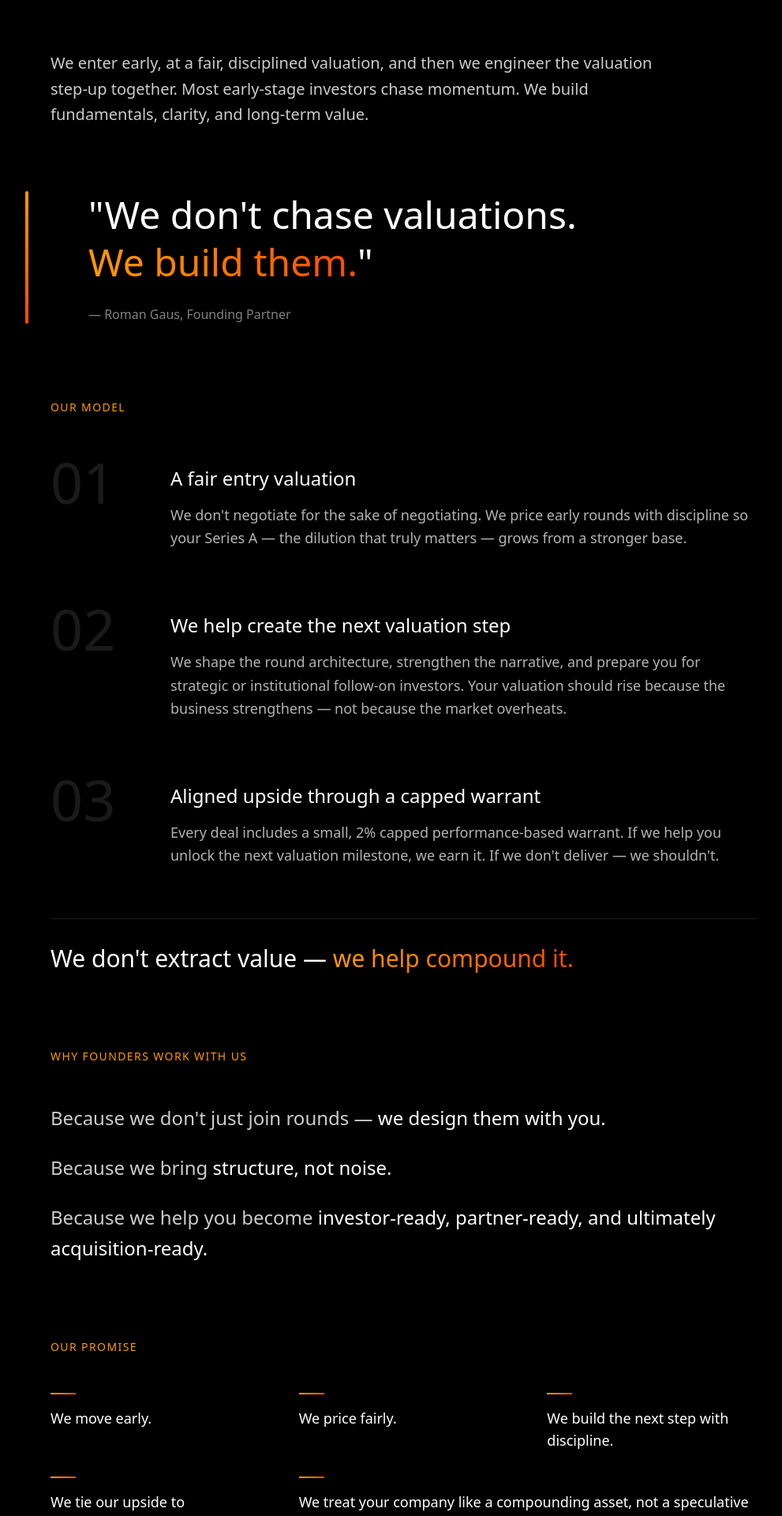
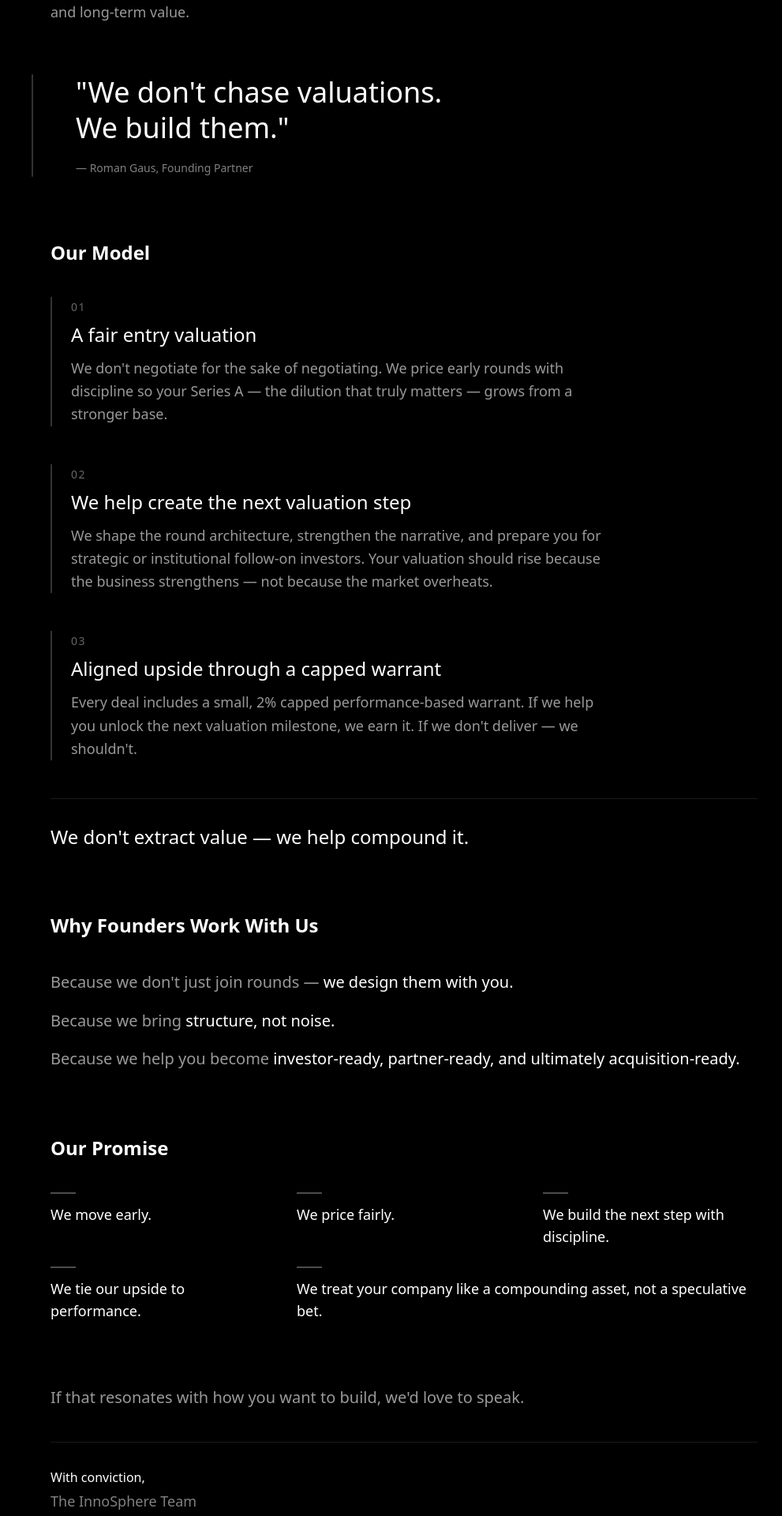
Before and after one commit to mehtab-afsar/innosphere-ventures, a Next.js app: page /letter in a window 1280 px wide. Shown: the part 540-2460 px from the top of the page at 79% size, without its empty margins (128-1119 px from the left). Built offline with nearby package versions, Linux system fonts and the light colour scheme.

Commit message:
home changes

```diff
--- a/app/letter/page.tsx
+++ b/app/letter/page.tsx
@@ -22,163 +22,152 @@ export default function LetterPage() {
             <ArrowLeft className="w-4 h-4 group-hover:-translate-x-1 transition-transform duration-200" />
             <span className="font-extralight text-sm">Back</span>
           </Link>
-          <Badge className="mb-6 font-light bg-gradient-to-r from-amber-500 to-orange-600 text-white border-0 hover:from-amber-600 hover:to-orange-700">
+          <Badge className="mb-6 font-light bg-black dark:bg-white text-white dark:text-black border-black dark:border-white hover:bg-black/90 dark:hover:bg-white/90">
             Founder Letter
           </Badge>
-          <h1 className="text-4xl sm:text-5xl lg:text-7xl font-extralight mb-8 text-gray-900 dark:text-white leading-[1.1]">
-            <span className="bg-gradient-to-r from-cyan-400 via-purple-400 to-rose-400 bg-clip-text text-transparent">Conviction</span> sparks.
+          <h1 className="text-2xl sm:text-3xl md:text-4xl lg:text-5xl font-extralight mb-6 text-gray-900 dark:text-white leading-tight">
+            <span className="font-light bg-gradient-to-r from-cyan-400 via-purple-400 to-rose-400 bg-clip-text text-transparent">Conviction sparks.</span>
             <br />
-            <span className="bg-gradient-to-r from-amber-400 via-emerald-400 to-cyan-400 bg-clip-text text-transparent">Consensus</span> amplifies.
+            <span className="font-light bg-gradient-to-r from-amber-400 via-emerald-400 to-cyan-400 bg-clip-text text-transparent">Consensus amplifies.</span>
           </h1>
-          <p className="text-xl lg:text-2xl font-extralight text-gray-600 dark:text-white/70 max-w-2xl leading-relaxed">
+          <p className="text-base sm:text-lg md:text-xl font-extralight text-gray-600 dark:text-white/60 max-w-2xl leading-relaxed">
             We follow a value-investing approach — more Warren Buffett than Silicon Valley.
           </p>
         </div>
       </section>
 
       {/* Letter Content */}
-      <section className="py-16 px-6 lg:px-12">
+      <section className="pt-0 pb-16 px-6 lg:px-12">
         <div className="max-w-4xl mx-auto">
 
           {/* Opening */}
-          <div className="mb-20">
-            <p className="text-lg lg:text-xl font-light text-gray-700 dark:text-white/80 leading-relaxed max-w-3xl">
+          <div className="mb-16">
+            <p className="text-base sm:text-lg font-extralight text-gray-600 dark:text-white/60 leading-relaxed max-w-3xl">
               We enter early, at a fair, disciplined valuation, and then we engineer the valuation step-up together.
               Most early-stage investors chase momentum. We build fundamentals, clarity, and long-term value.
             </p>
           </div>
 
           {/* Featured Quote */}
-          <div className="mb-24 relative">
-            <div className="absolute -left-4 lg:-left-8 top-0 bottom-0 w-1 bg-gradient-to-b from-amber-500 to-orange-600 rounded-full" />
-            <blockquote className="pl-8 lg:pl-12">
-              <p className="text-3xl lg:text-5xl font-extralight text-gray-900 dark:text-white leading-tight mb-6">
+          <div className="mb-20 relative">
+            <div className="absolute -left-4 lg:-left-6 top-0 bottom-0 w-[2px] bg-gray-300 dark:bg-white/20 rounded-full" />
+            <blockquote className="pl-6 lg:pl-8">
+              <p className="text-xl sm:text-2xl md:text-3xl lg:text-4xl font-extralight text-gray-900 dark:text-white leading-tight mb-4">
                 "We don't chase valuations.
                 <br />
-                <span className="bg-gradient-to-r from-amber-500 to-orange-600 bg-clip-text text-transparent">
-                  We build them.
-                </span>"
+                <span className="font-light">We build them.</span>"
               </p>
-              <cite className="text-base font-light text-gray-500 dark:text-white/50 not-italic">
+              <cite className="text-sm font-extralight text-gray-500 dark:text-white/50 not-italic">
                 — Roman Gaus, Founding Partner
               </cite>
             </blockquote>
           </div>
 
           {/* Our Model Section */}
-          <div className="mb-24">
-            <h2 className="text-sm font-medium tracking-widest uppercase text-amber-600 dark:text-amber-500 mb-12">
+          <div className="mb-20">
+            <h2 className="text-xl sm:text-2xl font-semibold text-gray-900 dark:text-white mb-10">
               Our Model
             </h2>
 
-            <div className="space-y-16">
+            <div className="space-y-12">
               {/* Model Item 1 */}
-              <div className="grid lg:grid-cols-[120px_1fr] gap-4 lg:gap-8">
-                <span className="text-6xl lg:text-7xl font-extralight text-gray-200 dark:text-white/10">01</span>
-                <div className="lg:pt-4">
-                  <h3 className="text-xl lg:text-2xl font-light text-gray-900 dark:text-white mb-4">
-                    A fair entry valuation
-                  </h3>
-                  <p className="text-base lg:text-lg font-light text-gray-600 dark:text-white/70 leading-relaxed">
-                    We don't negotiate for the sake of negotiating. We price early rounds with discipline so your Series A — the dilution that truly matters — grows from a stronger base.
-                  </p>
-                </div>
+              <div className="pl-4 lg:pl-6 border-l-2 border-gray-300 dark:border-white/20">
+                <span className="text-sm font-extralight text-gray-400 dark:text-white/40 tracking-widest">01</span>
+                <h3 className="text-lg sm:text-xl lg:text-2xl font-light text-gray-900 dark:text-white mt-2 mb-3">
+                  A fair entry valuation
+                </h3>
+                <p className="text-base sm:text-lg font-extralight text-gray-600 dark:text-white/60 leading-relaxed max-w-2xl">
+                  We don't negotiate for the sake of negotiating. We price early rounds with discipline so your Series A — the dilution that truly matters — grows from a stronger base.
+                </p>
               </div>
 
               {/* Model Item 2 */}
-              <div className="grid lg:grid-cols-[120px_1fr] gap-4 lg:gap-8">
-                <span className="text-6xl lg:text-7xl font-extralight text-gray-200 dark:text-white/10">02</span>
-                <div className="lg:pt-4">
-                  <h3 className="text-xl lg:text-2xl font-light text-gray-900 dark:text-white mb-4">
-                    We help create the next valuation step
-                  </h3>
-                  <p className="text-base lg:text-lg font-light text-gray-600 dark:text-white/70 leading-relaxed">
-                    We shape the round architecture, strengthen the narrative, and prepare you for strategic or institutional follow-on investors. Your valuation should rise because the business strengthens — not because the market overheats.
-                  </p>
-                </div>
+              <div className="pl-4 lg:pl-6 border-l-2 border-gray-300 dark:border-white/20">
+                <span className="text-sm font-extralight text-gray-400 dark:text-white/40 tracking-widest">02</span>
+                <h3 className="text-lg sm:text-xl lg:text-2xl font-light text-gray-900 dark:text-white mt-2 mb-3">
+                  We help create the next valuation step
+                </h3>
+                <p className="text-base sm:text-lg font-extralight text-gray-600 dark:text-white/60 leading-relaxed max-w-2xl">
+                  We shape the round architecture, strengthen the narrative, and prepare you for strategic or institutional follow-on investors. Your valuation should rise because the business strengthens — not because the market overheats.
+                </p>
               </div>
 
               {/* Model Item 3 */}
-              <div className="grid lg:grid-cols-[120px_1fr] gap-4 lg:gap-8">
-                <span className="text-6xl lg:text-7xl font-extralight text-gray-200 dark:text-white/10">03</span>
-                <div className="lg:pt-4">
-                  <h3 className="text-xl lg:text-2xl font-light text-gray-900 dark:text-white mb-4">
-                    Aligned upside through a capped warrant
-                  </h3>
-                  <p className="text-base lg:text-lg font-light text-gray-600 dark:text-white/70 leading-relaxed">
-                    Every deal includes a small, 2% capped performance-based warrant. If we help you unlock the next valuation milestone, we earn it. If we don't deliver — we shouldn't.
-                  </p>
-                </div>
+              <div className="pl-4 lg:pl-6 border-l-2 border-gray-300 dark:border-white/20">
+                <span className="text-sm font-extralight text-gray-400 dark:text-white/40 tracking-widest">03</span>
+                <h3 className="text-lg sm:text-xl lg:text-2xl font-light text-gray-900 dark:text-white mt-2 mb-3">
+                  Aligned upside through a capped warrant
+                </h3>
+                <p className="text-base sm:text-lg font-extralight text-gray-600 dark:text-white/60 leading-relaxed max-w-2xl">
+                  Every deal includes a small, 2% capped performance-based warrant. If we help you unlock the next valuation milestone, we earn it. If we don't deliver — we shouldn't.
+                </p>
               </div>
             </div>
 
             {/* Highlight Statement */}
-            <div className="mt-16 pt-8 border-t border-gray-200 dark:border-white/10">
-              <p className="text-2xl lg:text-3xl font-extralight text-gray-900 dark:text-white">
-                We don't extract value —{" "}
-                <span className="font-light bg-gradient-to-r from-amber-500 to-orange-600 bg-clip-text text-transparent">
-                  we help compound it.
-                </span>
+            <div className="mt-12 pt-8 border-t border-gray-200 dark:border-white/10">
+              <p className="text-lg sm:text-xl md:text-2xl font-extralight text-gray-900 dark:text-white">
+                We don't extract value — <span className="font-light">we help compound it.</span>
               </p>
             </div>
           </div>
 
           {/* Why Founders Work With Us */}
-          <div className="mb-24">
-            <h2 className="text-sm font-medium tracking-widest uppercase text-amber-600 dark:text-amber-500 mb-12">
+          <div className="mb-20">
+            <h2 className="text-xl sm:text-2xl font-semibold text-gray-900 dark:text-white mb-10">
               Why Founders Work With Us
             </h2>
-            <div className="space-y-6">
-              <p className="text-xl lg:text-2xl font-extralight text-gray-700 dark:text-white/80 leading-relaxed">
+            <div className="space-y-4">
+              <p className="text-base sm:text-lg md:text-xl font-extralight text-gray-600 dark:text-white/60 leading-relaxed">
                 Because we don't just join rounds — <span className="font-light text-gray-900 dark:text-white">we design them with you.</span>
               </p>
-              <p className="text-xl lg:text-2xl font-extralight text-gray-700 dark:text-white/80 leading-relaxed">
+              <p className="text-base sm:text-lg md:text-xl font-extralight text-gray-600 dark:text-white/60 leading-relaxed">
                 Because we bring <span className="font-light text-gray-900 dark:text-white">structure, not noise.</span>
               </p>
-              <p className="text-xl lg:text-2xl font-extralight text-gray-700 dark:text-white/80 leading-relaxed">
+              <p className="text-base sm:text-lg md:text-xl font-extralight text-gray-600 dark:text-white/60 leading-relaxed">
                 Because we help you become <span className="font-light text-gray-900 dark:text-white">investor-ready, partner-ready, and ultimately acquisition-ready.</span>
               </p>
             </div>
           </div>
 
           {/* Our Promise */}
-          <div className="mb-24">
-            <h2 className="text-sm font-medium tracking-widest uppercase text-amber-600 dark:text-amber-500 mb-12">
+          <div className="mb-20">
+            <h2 className="text-xl sm:text-2xl font-semibold text-gray-900 dark:text-white mb-10">
               Our Promise
             </h2>
-            <div className="grid sm:grid-cols-2 lg:grid-cols-3 gap-x-12 gap-y-8">
+            <div className="grid sm:grid-cols-2 lg:grid-cols-3 gap-x-10 gap-y-6">
               <div className="group">
-                <div className="w-8 h-[2px] bg-gradient-to-r from-amber-500 to-orange-600 mb-4 group-hover:w-12 transition-all duration-300" />
-                <p className="text-lg font-light text-gray-900 dark:text-white">We move early.</p>
+                <div className="w-8 h-[2px] bg-gray-300 dark:bg-white/30 mb-3 group-hover:w-12 transition-all duration-300" />
+                <p className="text-base sm:text-lg font-light text-gray-900 dark:text-white">We move early.</p>
               </div>
               <div className="group">
-                <div className="w-8 h-[2px] bg-gradient-to-r from-amber-500 to-orange-600 mb-4 group-hover:w-12 transition-all duration-300" />
-                <p className="text-lg font-light text-gray-900 dark:text-white">We price fairly.</p>
+                <div className="w-8 h-[2px] bg-gray-300 dark:bg-white/30 mb-3 group-hover:w-12 transition-all duration-300" />
+                <p className="text-base sm:text-lg font-light text-gray-900 dark:text-white">We price fairly.</p>
               </div>
               <div className="group">
-                <div className="w-8 h-[2px] bg-gradient-to-r from-amber-500 to-orange-600 mb-4 group-hover:w-12 transition-all duration-300" />
-                <p className="text-lg font-light text-gray-900 dark:text-white">We build the next step with discipline.</p>
+                <div className="w-8 h-[2px] bg-gray-300 dark:bg-white/30 mb-3 group-hover:w-12 transition-all duration-300" />
+                <p className="text-base sm:text-lg font-light text-gray-900 dark:text-white">We build the next step with discipline.</p>
               </div>
               <div className="group">
-                <div className="w-8 h-[2px] bg-gradient-to-r from-amber-500 to-orange-600 mb-4 group-hover:w-12 transition-all duration-300" />
-                <p className="text-lg font-light text-gray-900 dark:text-white">We tie our upside to performance.</p>
+                <div className="w-8 h-[2px] bg-gray-300 dark:bg-white/30 mb-3 group-hover:w-12 transition-all duration-300" />
+                <p className="text-base sm:text-lg font-light text-gray-900 dark:text-white">We tie our upside to performance.</p>
               </div>
               <div className="group sm:col-span-2 lg:col-span-2">
-                <div className="w-8 h-[2px] bg-gradient-to-r from-amber-500 to-orange-600 mb-4 group-hover:w-12 transition-all duration-300" />
-                <p className="text-lg font-light text-gray-900 dark:text-white">We treat your company like a compounding asset, not a speculative bet.</p>
+                <div className="w-8 h-[2px] bg-gray-300 dark:bg-white/30 mb-3 group-hover:w-12 transition-all duration-300" />
+                <p className="text-base sm:text-lg font-light text-gray-900 dark:text-white">We treat your company like a compounding asset, not a speculative bet.</p>
               </div>
             </div>
           </div>
 
           {/* Closing */}
           <div className="mb-16">
-            <p className="text-xl lg:text-2xl font-light text-gray-700 dark:text-white/80 leading-relaxed mb-12">
+            <p className="text-base sm:text-lg md:text-xl font-extralight text-gray-600 dark:text-white/60 leading-relaxed mb-10">
               If that resonates with how you want to build, we'd love to speak.
             </p>
 
             <div className="pt-8 border-t border-gray-200 dark:border-white/10">
-              <p className="text-base font-medium text-gray-900 dark:text-white mb-1">With conviction,</p>
-              <p className="text-xl font-extralight text-gray-600 dark:text-white/70">
+              <p className="text-base font-light text-gray-900 dark:text-white mb-1">With conviction,</p>
+              <p className="text-lg font-extralight text-gray-500 dark:text-white/50">
                 The InnoSphere Team
               </p>
             </div>
@@ -188,7 +177,7 @@ export default function LetterPage() {
           <div className="flex flex-col sm:flex-row gap-4 pt-8">
             <Button
               size="lg"
-              className="bg-gradient-to-r from-amber-500 to-orange-600 text-white hover:from-amber-600 hover:to-orange-700 font-light text-base group transition-all duration-300 hover:scale-105"
+              className="bg-black dark:bg-white text-white dark:text-black hover:bg-black/90 dark:hover:bg-white/90 font-light text-base group transition-all duration-300"
               asChild
             >
               <Link href="/join">
--- a/components/Globe.tsx
+++ b/components/Globe.tsx
@@ -165,7 +165,7 @@ export function Globe() {
   }
 
   return (
-    <div ref={containerRef} className="w-full h-full" style={{ background: getBackgroundColor() }}>
+    <div ref={containerRef} className="w-full h-full" style={{ background: "transparent" }}>
       {dimensions.width > 0 && dimensions.height > 0 && (
         <GlobeComponent
           ref={globeRef}
```
Also changed, not shown: app/thesis/page.tsx (+64 -88 lines), components/ParticleSphere.tsx (+18 -18 lines), components/sections/Hero.tsx (+9 -7 lines).
